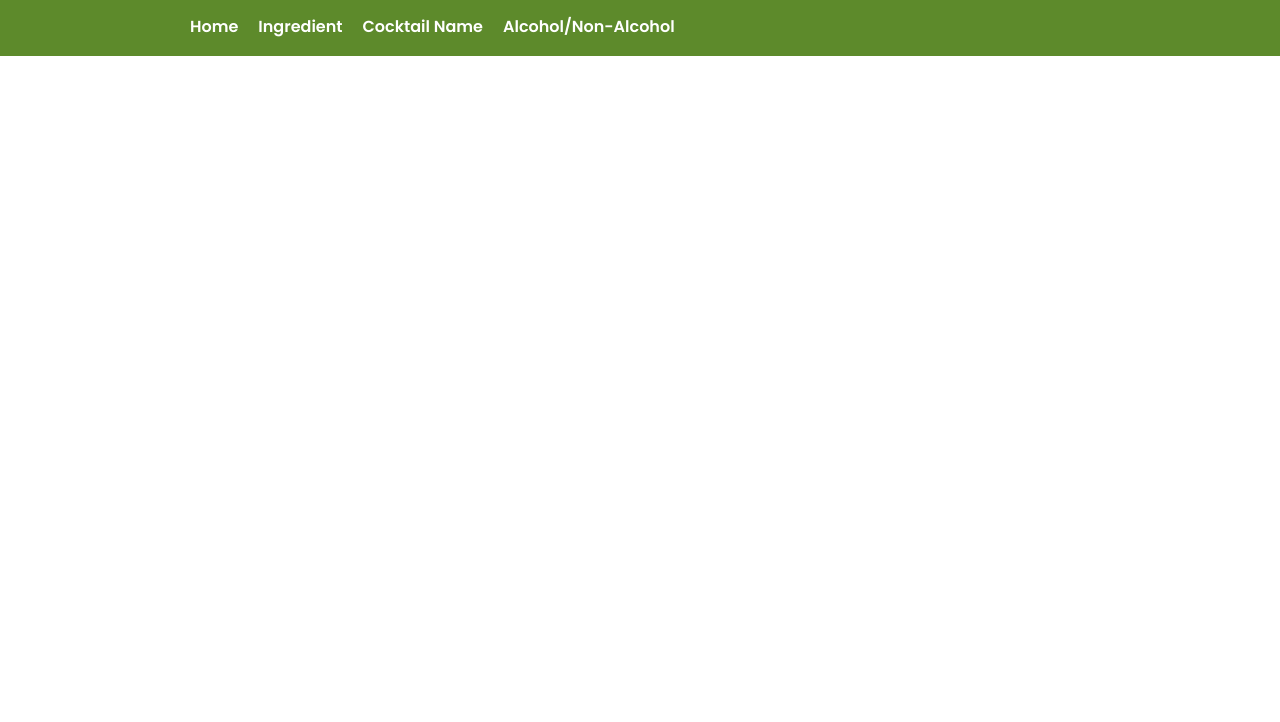
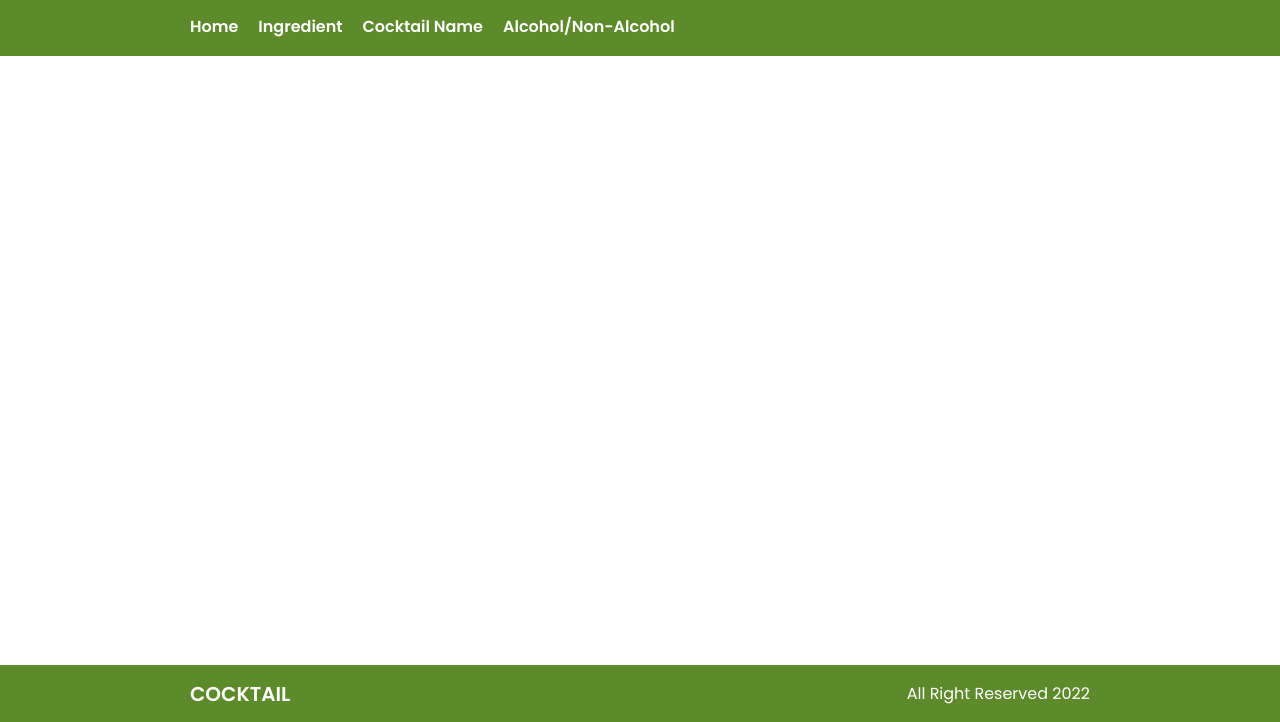
Before and after one commit to edoves/team_cocktail_proj, a website: page index.html in a window 1280 px wide. Shown: the part 78-800 px from the top of the page. Drawn offline with nearby package versions, Linux system fonts and the light colour scheme; files that its build step writes are made by us from their sources.

Commit message:
feature/#12-created-footer

```diff
--- a/index.html
+++ b/index.html
@@ -69,5 +69,21 @@
       </nav>
     </header>
     <!--################## Header End ##################-->
+
+
+
+
+    <!--################## Footer Start ##################-->
+    <footer class="footer">
+      <div class="container footer__container">
+        <div class="footer__logo">
+          <a href="">Cocktail</a>
+        </div>
+        <div class="footer__rights">
+          <p>All Right Reserved<span id="copyright"> </span></p>
+        </div>
+      </div>
+    </footer>
+    <!--################## Footer End ##################-->
   </body>
 </html>
--- a/src/js/script.js
+++ b/src/js/script.js
@@ -6,3 +6,8 @@ burgerMenu.addEventListener('click', function(){
   this.classList.toggle("close");
   overlay.classList.toggle("overlay");
 });
+
+//dynamic year
+document.getElementById('copyright')
+.appendChild(document.createTextNode(new Date()
+.getFullYear()))
--- a/src/scss/layout/_header.scss
+++ b/src/scss/layout/_header.scss
@@ -200,3 +200,38 @@
     }
   }
 }
+
+.footer{
+  width: 100%;
+  position: absolute;
+  bottom: 0;
+  background-color: var(--teriary-background-color) ;
+
+
+  &__container{
+    display: flex;
+    justify-content: space-between;
+    align-items: center;
+
+
+    @include u.breakpoint-down(small){
+      font-size: u.rem(13);
+    }
+  }
+
+  &__logo{
+
+    a{
+      color: var( --primary-text-color);
+      font-size: u.rem(20);
+      font-family: u.$font;
+      font-weight: 600;
+      text-transform: uppercase;
+    }
+  }
+
+  &__rights{
+    font-family: u.$font;
+    color: var( --primary-text-color);
+  }
+}
```
